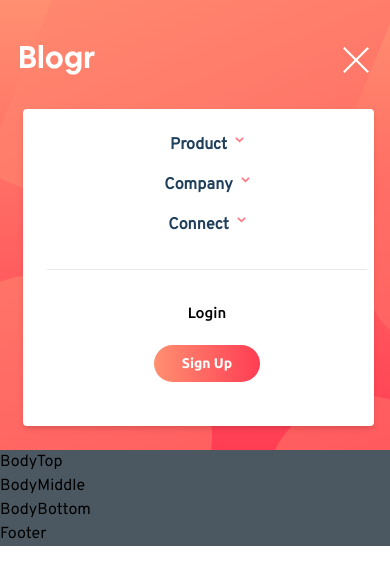
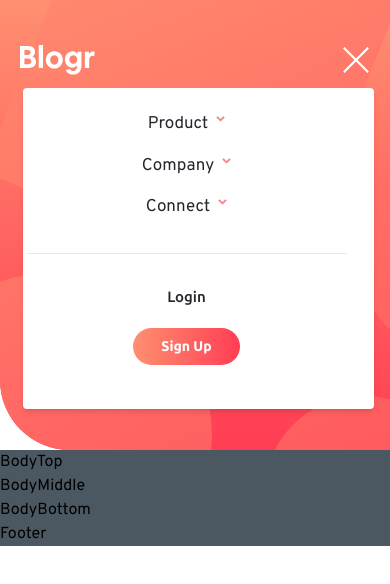
Before and after one commit to rachelharu/react-landingpage-blogr, a React (Vite) app: page / in a window 390 px wide. Both pictures are taken after a click on the picture 356 px from the left and 60 px from the top of the page. Shown: the top 584 px of the page. Built offline with nearby package versions, Linux system fonts and the light colour scheme.

Commit message:
fix border radius of navbar&CTA, fix hamburger menu

```diff
--- a/src/App.jsx
+++ b/src/App.jsx
@@ -4,8 +4,8 @@
 const App = () => (
   <div className='w-full overflow-hidden'>
     <div className='bg-cta-gradient z-[0] h-[450px]'>
-      <div className={`flex-col h-[450px] relative overflow-hidden ${styles.paddingX} ${styles.flexCenter}`}>
-        <div className="background-img z-[-0] absolute overflow-hidden "></div>
+      <div className={`fix-bg-img flex-col h-[450px] relative overflow-hidden ${styles.paddingX} ${styles.flexCenter}`}>
+        <div className="background-img z-[0] absolute overflow-hidden"></div>
         <div className={`mt-5 margin-bottom absolute z-[2] ${styles.boxWidth}`}>
           <Navbar />
         </div>
@@ -15,7 +15,7 @@
       </div>
     </div>
 
-    <div className={`bg-bodyColor z-[2] ${styles.flexStart}`}>
+    <div className={`bg-bodyColor z-[1] ${styles.flexStart}`}>
       <div className={`${styles.boxWidth}`}>
           <BodyTop />
           <BodyMiddle />
--- a/src/components/CTA.jsx
+++ b/src/components/CTA.jsx
@@ -6,7 +6,7 @@
       <h1 className="mobile-font-change flex justify-center font-normal text-white text-[50px]">A modern publishing platform</h1>
       <h3 className="flex mt-2 justify-center font-light text-white">Grow your audience and build your online brand</h3>
 
-      <div className="font-ubuntu text-[16px] ">
+      <div className="font-ubuntu text-[16px] mr-5">
         <button className="bg-white text-ctaPrimary hover:bg-ctaHover hover:text-white
           font-medium py-2 px-4 mr-10 mt-10 rounded-full">
         Start for Free
--- a/src/components/Navbar.jsx
+++ b/src/components/Navbar.jsx
@@ -72,20 +72,19 @@
           onClick={() => setOpenId((prev) => !prev)}/>
 
         {/* hamburger items */}
-        <div className={`${ openId ? 'flex' : 'hidden'}
-        p-6 absolute top-20 right-0
+        <div className={`${ openId ? 'flex' : 'hidden'} hamburger-menu
+        p-6 fixed top-20 right-0
         mx-4 my-2 min-w-[140px] w-[90%] shadow-md bg-white rounded`}>
          <ul className='list-none flex flex-col items-center flex-1'>
             {navLinks.map((nav, index) => (
               <li
                 key={nav.id}
-                className={`font-poppins
-                font-bold
-                cursor-pointer
-                text-[16px] ${index === navLinks.length - 1 ? 'mr-0' : 'mb-4'}
-              text-headingColor`}>
+                className={`font-overpass ${openId === nav.id ? 'text-bodyColor' : 'text-footerBgColor'}
+                cursor-pointer font-medium
+                text-[17px] ${index === navLinks.length - 1 ? 'mr-0' : 'mb-4'}
+                `}>
                 <a
-                className={`${openId !== nav.id ? "" : "ml-16" } float-left text-headingColor`}
+                className={`${openId !== nav.id ? "" : "ml-16" } float-left`}
                 onClick={() =>
                 setOpenId((prev) => (prev === nav.id ? true : nav.id))}
                  href={`#${nav.id}`}>
@@ -115,8 +114,8 @@
                   {/* login & signup */}
             <div className='flex flex-col justify-center items-center
               text-[14px] font-medium font-ubuntu'>
-              <button className='text-black hover:underline text-[15px]'>Login</button>
-              <button className=" text-white button-cta-gradient hover:bg-ctaHover hover:text-white
+              <button className='text-footerBgColor hover:underline text-[15px]'>Login</button>
+              <button className=" text-white button-cta-gradient hover:bg-ctaHover hover:text-footerBgColor
                 my-5 font-bold py-2 px-7 rounded-full">
                 Sign Up
               </button>
--- a/src/index.css
+++ b/src/index.css
@@ -155,6 +155,14 @@
     margin-top: 250px;
   }
 
+  .hamburger-menu{
+    padding-left: 0!important;
+  }
+
+  .fix-bg-img {
+    border-radius: 0px 0px 0px 70px;
+  }
+
   .mobile-font-change {
     font-size: 30px;
   }
```
